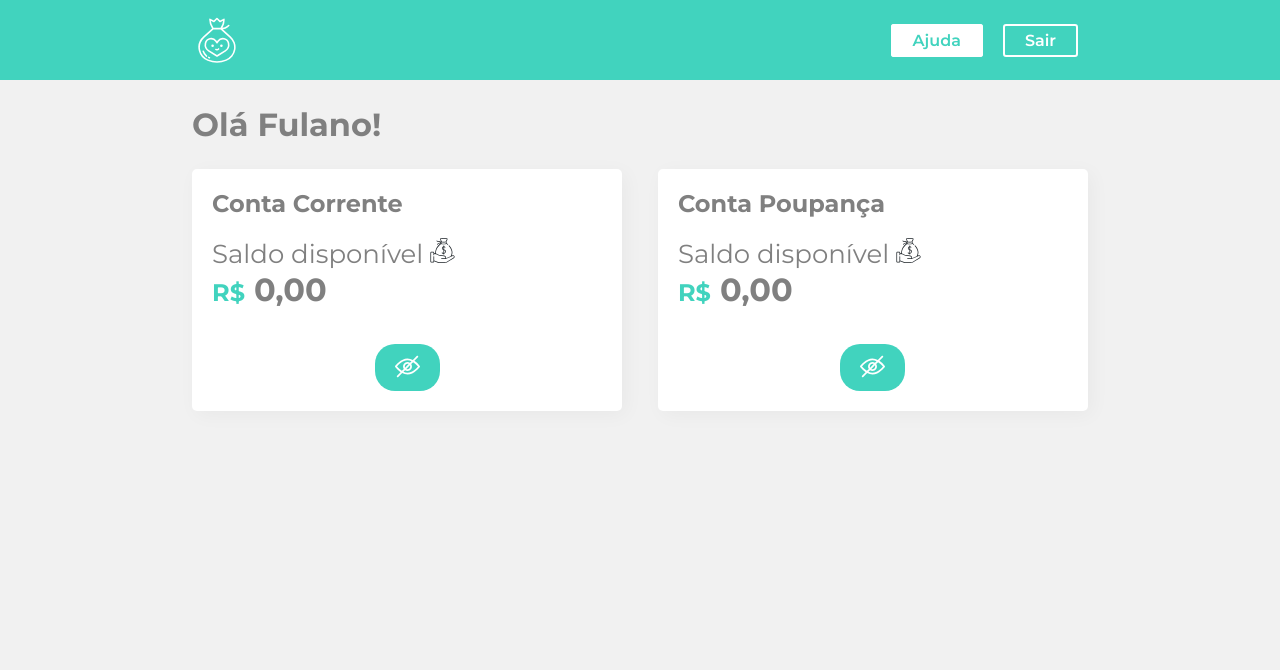
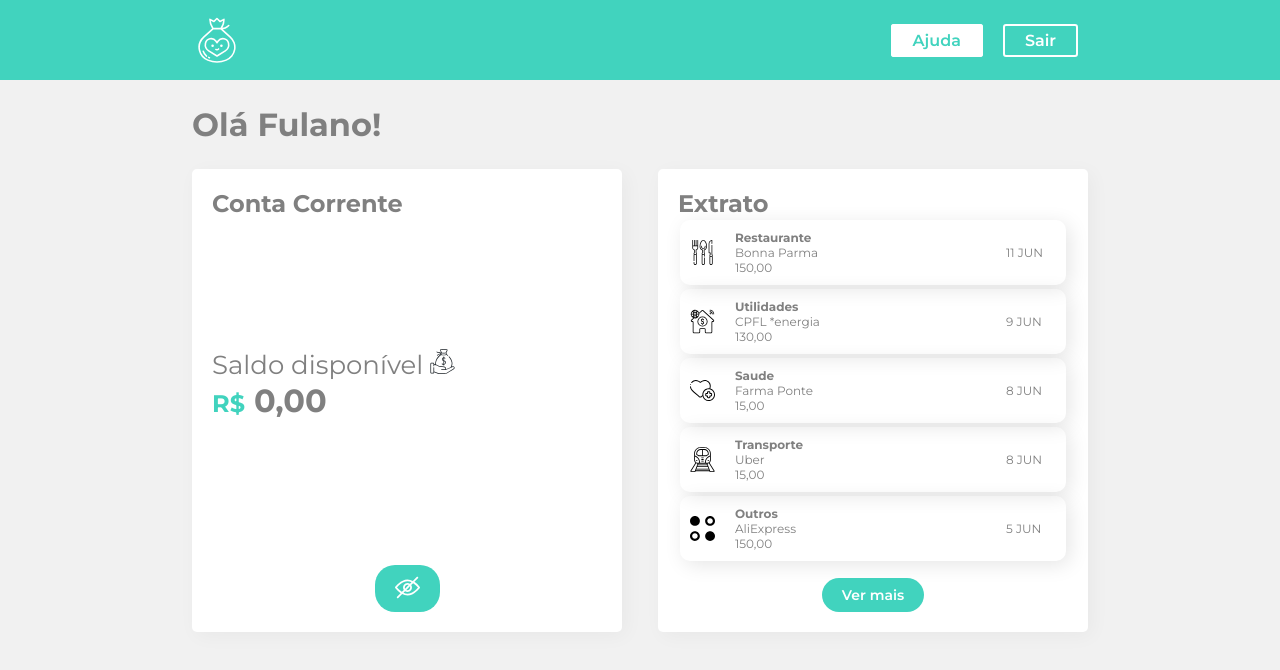
Before and after one commit to lucassmaniotto/React-Cursos, a React (Create React App) app in the folder Cursos-ReactJS/styled-components/: page / in a window 1280 px wide. Shown: the top 670 px of the page. Built offline with nearby package versions, Linux system fonts and the light colour scheme.

Commit message:
feat: criando novos componentes

```diff
--- a/Cursos-ReactJS/styled-components/src/Components/Container/index.jsx
+++ b/Cursos-ReactJS/styled-components/src/Components/Container/index.jsx
@@ -4,6 +4,7 @@ import { lightBackground } from "../UI/variables";
 
 import Title from "../Title";
 import Account from "../Account";
+import Statement from "../Statement";
 
 const Container = styled.div`
   background-color: ${lightBackground};
@@ -27,7 +28,7 @@ const ContainerWrapper = () => {
       <Title>Olá Fulano!</Title>
       <Content>
         <Account>Conta Corrente</Account>
-        <Account>Conta Poupança</Account>
+        <Statement />
       </Content>
     </Container>
   );
--- /dev/null
+++ b/Cursos-ReactJS/styled-components/src/Components/IconFilter.js
@@ -0,0 +1,18 @@
+import React from "react";
+import IconRestaurant from "../assets/images/alimentacao.svg";
+import IconUtilities from "../assets/images/utilidades.svg";
+import IconHealth from "../assets/images/saude.svg";
+import IconTransport from "../assets/images/transporte.svg";
+import IconOthers from "../assets/images/outros.svg";
+import { Icon } from "../Components/UI";
+
+export default (type) => {
+    const Icons = {
+        Restaurante: <Icon src={IconRestaurant} alt="Restaurante" />,
+        Utilidades: <Icon src={IconUtilities} alt="Utilidades" />,
+        Saude: <Icon src={IconHealth} alt="Saude" />,
+        Transporte: <Icon src={IconTransport} alt="Transporte" />,
+        default: <Icon src={IconOthers} alt="Outros" />,
+    };
+    return Icons[type] || Icons.default;
+};
--- /dev/null
+++ b/Cursos-ReactJS/styled-components/src/Components/Item/index.jsx
@@ -0,0 +1,21 @@
+import React from 'react'
+import styled from 'styled-components'
+
+const Items = styled.div`
+    display: flex;
+    flex-direction: column;
+
+    .text {
+        font-weight: bold;
+    }
+`
+
+export default ({type, from, value}) => {
+    return (
+        <Items>
+            <span className='text'>{type}</span>
+            <span>{from}</span>
+            <span>{value}</span>
+        </Items>
+    );
+}
--- /dev/null
+++ b/Cursos-ReactJS/styled-components/src/Components/Items/index.jsx
@@ -0,0 +1,32 @@
+import React from 'react'
+import styled from 'styled-components'
+
+import Item from '../Item'
+import IconFilter from '../IconFilter.js'
+
+const Items = styled.div`
+    box-shadow: 4px 4px 20px 0px rgba(0,0,0,0.1);
+    border-radius: 10px;
+    margin: 2px;
+    padding: 10px;
+    font-size: 12px;
+    display: grid;
+    grid-template-columns: 35px 1fr 50px;
+    grid-gap: 10px;
+    align-items: center;
+
+    @media (max-width: 336px) {
+        grid-template-columns: 35px 1fr;
+        grid-template-rows: 1fr 1fr;
+    }
+`
+
+export default (props) => {
+    return (
+        <Items>
+            {IconFilter(props.type)}
+            <Item {...props} />
+            <span>{props.date}</span>
+        </Items>
+    );
+}
--- /dev/null
+++ b/Cursos-ReactJS/styled-components/src/Components/Statement/index.jsx
@@ -0,0 +1,24 @@
+import React from 'react'
+import { Box, Button } from '../UI'
+import { statementList } from '../../info'
+import Items from '../Items';
+
+export default function Statement() {
+  return (
+    <Box>
+        <h2>Extrato</h2>
+        {statementList.updates.map(({id, type, from, value, date}) =>{
+            return (
+                <Items
+                    key={id}
+                    type={type}
+                    from={from}
+                    value={value}
+                    date={date}
+                />
+            );
+        })}
+        <Button>Ver mais</Button>
+    </Box>
+  )
+}
--- a/Cursos-ReactJS/styled-components/src/info.js
+++ b/Cursos-ReactJS/styled-components/src/info.js
@@ -1,4 +1,4 @@
-export const extratoLista = {
+export const statementList = {
   updates: [
     {
       id: "123131321",
```
